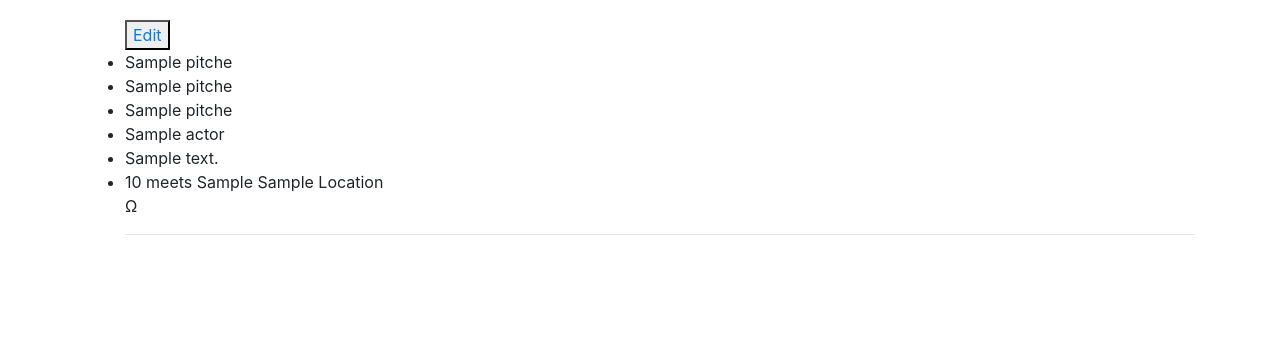
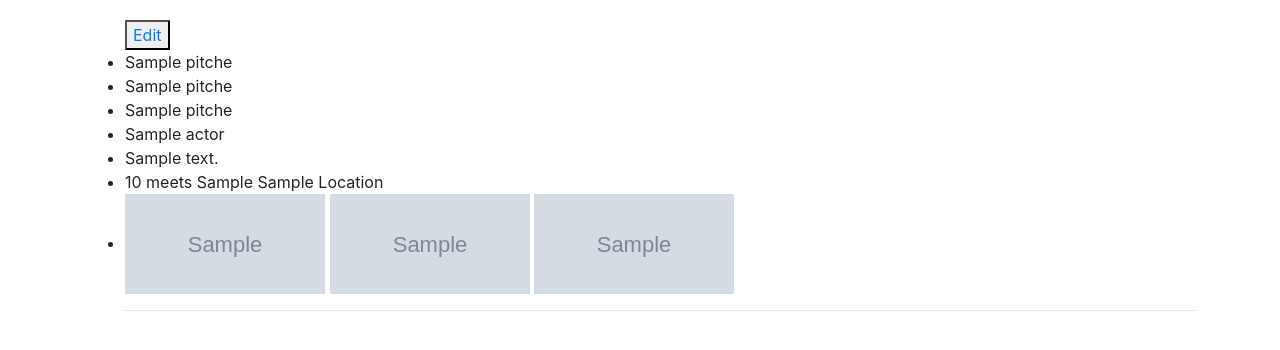
Before and after one commit to select-8/greenlit-flask-mongodb, a Flask app: page /show_pitches in a window 1280 px wide. Shown: the part 166-516 px from the top of the page. Run offline with Flask 2, Linux system fonts and the light colour scheme; a database or web service that is not in the repository returns one stand-in record (Sample ...); some libraries are stand-ins or nearby versions.

Commit message:
images paths are added to each pitch

```diff
--- a/app.py
+++ b/app.py
@@ -105,19 +105,17 @@ def insert_pitch():
     description = request.form.get('discription')
     tag_film1 = request.form.get('film_1')
     tag_film2 = request.form.get('film_2')
-    # tag_location = request.form.get('location')
-    # tag_img1 = tags.find({'title': request.form.get('film_1')}, {"img": 1})
-    # tag_img2 = tags.find({'title': tag_film2}, {"img": 1})
-    # loc_img = tags.find({'title': tag_location}, {"img": 1})
-    # return tag_img1
+    tag_location = request.form.get('location')
+    tag_img1 = tags.find_one({'title': tag_film1}, {"img": 1, "_id": 0})
+    tag_img2 = tags.find_one({'title': tag_film2}, {"img": 1, "_id": 0})
+    loc_img = tags.find_one({'location': tag_location}, {"img": 1, "_id": 0})
     pitch.insert_one({'user_id': the_user['_id'], 'created_at': created_at,
-                      'last_modified': last_modified,'title': title,
-                      'genre_name': genre_name, 'director_name': director_name,
-                      'actor': actor_name, 'description': description,
-                      'tag':{'film1':tag_film1,'film2':tag_film2,'location':tag_location}
-    #                   ,
-    #                   'imgs':{'tag_img1':tag_img1,'tag_img2':tag_img2,'loc_img':loc_img }
-                      })
+                    'last_modified': last_modified,'title': title,
+                    'genre_name': genre_name, 'director_name': director_name,
+                    'actor': actor_name, 'description': description,
+                    'tag':{'film1':tag_film1,'film2':tag_film2,'location':tag_location},
+                    'imgs':{'tag_img1':tag_img1,'tag_img2':tag_img2,'loc_img':loc_img }
+                    })
     return redirect(url_for('add_pitch'))
 
 
--- a/templates/show_pitches.html
+++ b/templates/show_pitches.html
@@ -19,24 +19,17 @@
         <li>{{ pitch.actor }}</li>
         <li>{{ pitch.description }}</li>
         <li>{{ pitch.tag.film1 }} meets {{ pitch.tag.film2 }} {{ pitch.tag.location|title }}</li>
-
-        {% for tag in tags %}
-
-            {% if pitch.tag.film1 == tag.title %}
-            <img class="featurette-image img-responsive" src="{{ url_for('static', filename = tag.img ) }}" width="200px"
-            height="100px">
-            {% else %}
-            Ω
-            {% endif %}
-
-        {% endfor %}
+        <li>
+        <img class="featurette-image img-responsive" src="{{ url_for('static', filename = pitch.imgs.tag_img1.img ) }}" width="200px"
+        height="100px">
+        <img class="featurette-image img-responsive" src="{{ url_for('static', filename = pitch.imgs.tag_img2.img ) }}" width="200px"
+        height="100px">
+        <img class="featurette-image img-responsive" src="{{ url_for('static', filename = pitch.imgs.loc_img.img ) }}" width="200px"
+        height="100px">
+        </li>
         <hr>
+    </div>
     {% endfor %}
-    </div>
 </ul>
 
-
-
-
-
 {% endblock %}
```
